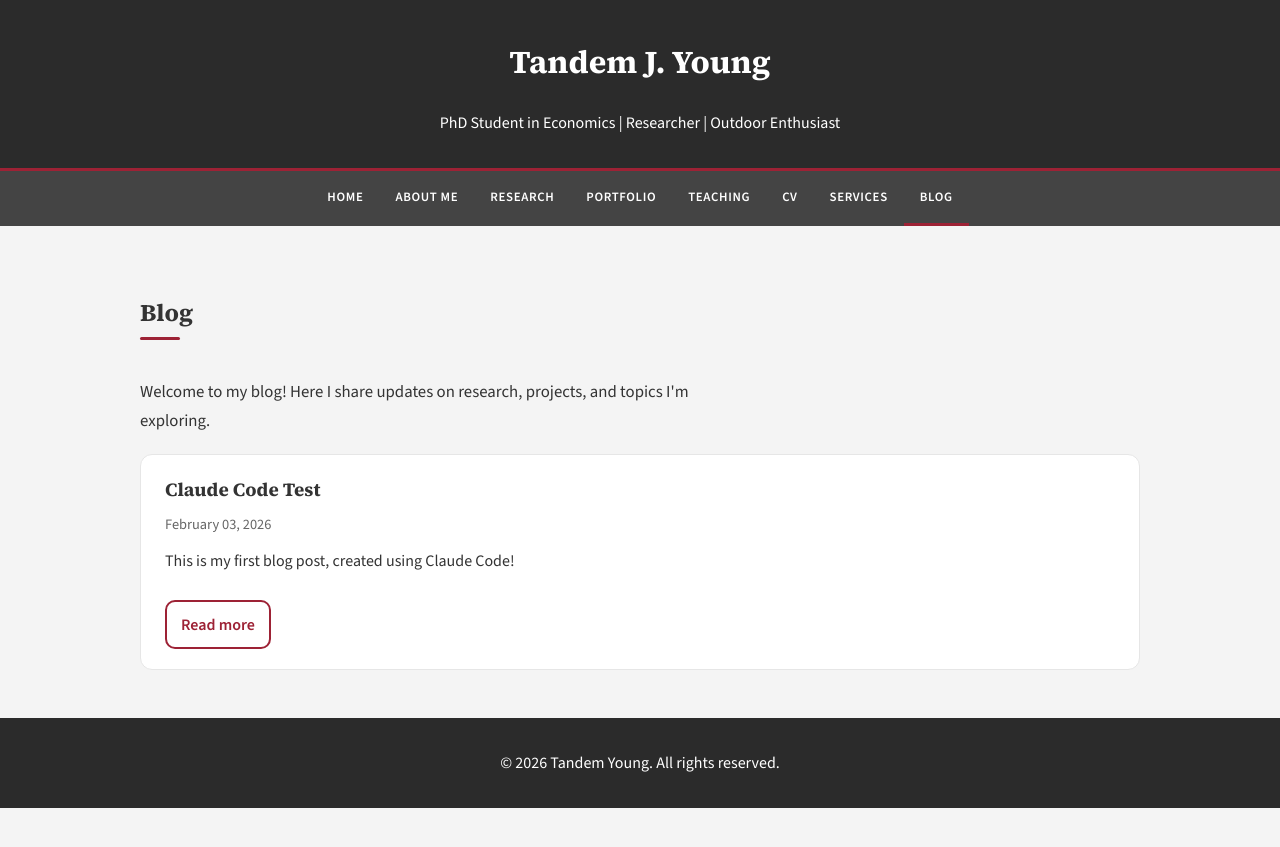
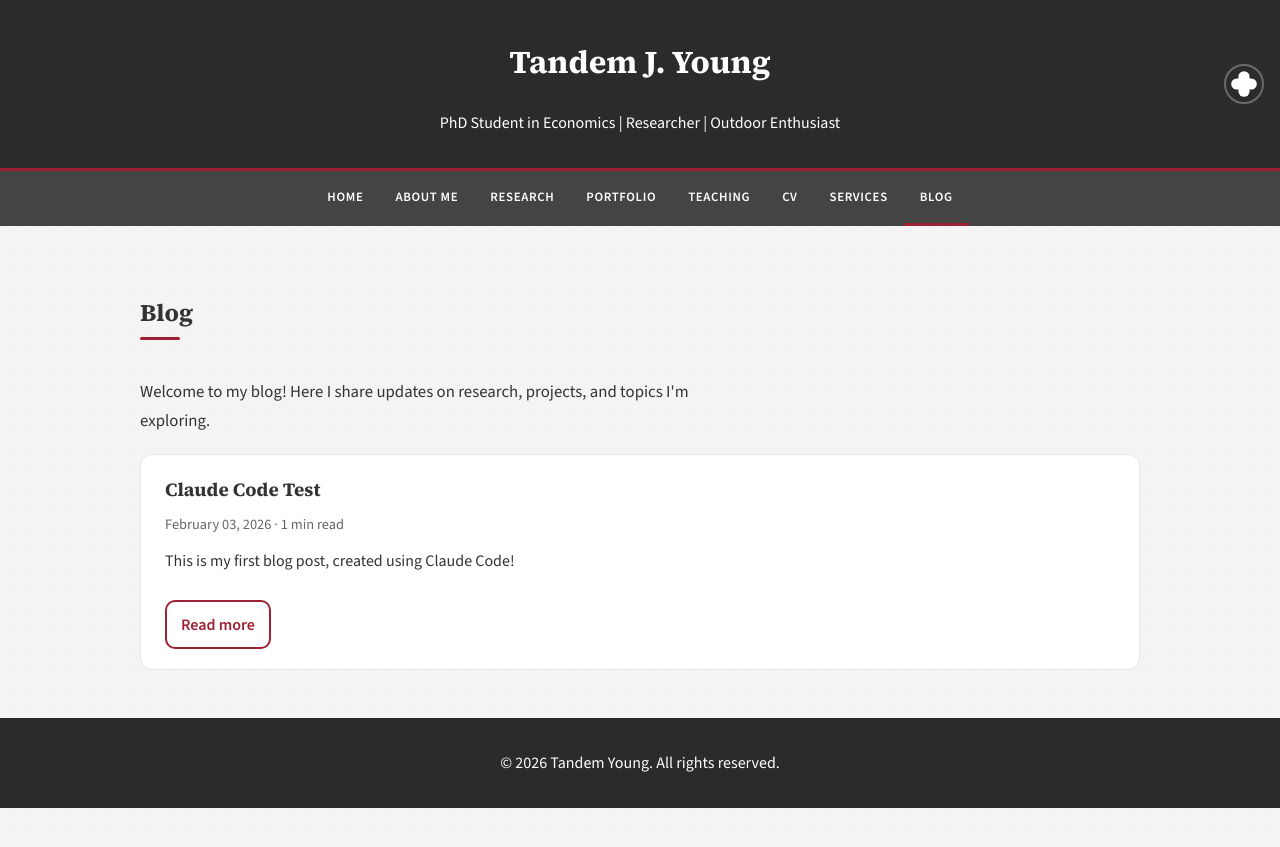
Before and after one commit to TandemYoung/tandemyoung.github.io, a Jekyll site: the page built from blog.html, in a window 1280 px wide. Shown: the top 847 px of the page. Built offline with Jekyll 4.4.1, drawn with Linux system fonts in a browser that asks for light colours.

Commit message:
Add scroll animations, dark mode, sticky nav, and micro-interactions
- Scroll-reveal: sections and cards fade in as they enter viewport
- Dark mode: toggle in header, persisted in localStorage, no FOUC
- Sticky nav: stays at top when scrolling past header
- Back-to-top button: appears after 400px scroll, smooth return
- Animated heading underlines: red bars grow on scroll into view
- Reading time badges: calculated on blog post pages, Liquid on listing
- Subtle dot-grid background texture for depth
- Respects prefers-reduced-motion for accessibility

Co-Authored-By: Claude Opus 4.6 (1M context) <noreply@anthropic.com>

```diff
--- a/_includes/footer.html
+++ b/_includes/footer.html
@@ -1,3 +1,4 @@
+<button class="back-to-top" aria-label="Back to top" title="Back to top">&uarr;</button>
 <footer>
   <p>&copy; {{ 'now' | date: '%Y' }} Tandem Young. All rights reserved.</p>
 </footer>
--- a/_includes/head.html
+++ b/_includes/head.html
@@ -1,3 +1,4 @@
+<script>if(localStorage.getItem('theme')==='dark')document.documentElement.setAttribute('data-theme','dark');</script>
 <meta charset="UTF-8" />
 <meta name="viewport" content="width=device-width, initial-scale=1.0" />
 <title>{{ page.title | default: site.title }}</title>
@@ -6,4 +7,5 @@
 <link rel="preconnect" href="https://fonts.gstatic.com" crossorigin>
 <link href="https://fonts.googleapis.com/css2?family=Source+Sans+3:wght@400;600;700&family=Source+Serif+4:wght@600;700&display=swap" rel="stylesheet">
 <link rel="stylesheet" href="{{ '/css/styles.css' | relative_url }}">
+<script src="{{ '/js/main.js' | relative_url }}" defer></script>
 {% seo %}
--- a/_includes/header.html
+++ b/_includes/header.html
@@ -1,4 +1,7 @@
 <header>
   <h1>Tandem J. Young</h1>
   <p>PhD Student in Economics | Researcher | Outdoor Enthusiast</p>
+  <button class="theme-toggle" aria-label="Toggle dark mode" title="Toggle dark mode">
+    <span class="theme-toggle-icon"></span>
+  </button>
 </header>
--- a/_layouts/post.html
+++ b/_layouts/post.html
@@ -11,7 +11,10 @@
       <article class="blog-post">
         <header class="post-header">
           <h2>{{ page.title }}</h2>
-          <p class="post-meta">{{ page.date | date: "%B %d, %Y" }}</p>
+          <p class="post-meta">
+            {{ page.date | date: "%B %d, %Y" }}
+            <span class="reading-time"></span>
+          </p>
         </header>
 
         <div class="post-content">
--- a/blog.html
+++ b/blog.html
@@ -11,7 +11,10 @@ title: Tandem Young - Blog
     {% for post in site.posts %}
     <article class="post-card">
       <h3><a href="{{ post.url | relative_url }}">{{ post.title }}</a></h3>
-      <p class="post-meta">{{ post.date | date: "%B %d, %Y" }}</p>
+      <p class="post-meta">
+        {{ post.date | date: "%B %d, %Y" }}
+        · {% assign words = post.content | number_of_words %}{% if words < 200 %}1{% else %}{{ words | divided_by: 200 }}{% endif %} min read
+      </p>
       <p class="post-excerpt">{{ post.excerpt | strip_html | truncate: 150 }}</p>
       <a href="{{ post.url | relative_url }}" class="btn">Read more</a>
     </article>
--- a/css/styles.css
+++ b/css/styles.css
@@ -75,7 +75,10 @@ body {
   margin: 0;
   padding: 0;
   background-color: var(--color-bg);
+  background-image: radial-gradient(circle, rgba(0, 0, 0, 0.03) 1px, transparent 1px);
+  background-size: 20px 20px;
   color: var(--color-text);
+  transition: background-color 0.3s, color 0.3s;
 }
 
 h1, h2, h3, h4 {
@@ -111,6 +114,8 @@ header {
   padding: var(--space-base) 0;
   text-align: center;
   border-bottom: 3px solid var(--color-accent);
+  position: relative;
+  transition: background-color 0.3s;
 }
 
 nav {
@@ -118,6 +123,9 @@ nav {
   justify-content: center;
   background: var(--color-primary-light);
   flex-wrap: wrap;
+  position: sticky;
+  top: 0;
+  z-index: 100;
 }
 
 nav a {
@@ -170,10 +178,17 @@ section h2::after,
   position: absolute;
   left: 0;
   bottom: 0;
-  width: 2.5rem;
+  width: 0;
   height: 3px;
   background: var(--color-accent);
   border-radius: 2px;
+  transition: width 0.5s ease;
+}
+
+section h2.visible::after,
+.home-content h2.visible::after,
+.about-content h2.visible::after {
+  width: 2.5rem;
 }
 
 footer {
@@ -181,6 +196,7 @@ footer {
   color: var(--color-white);
   text-align: center;
   padding: var(--space-base) 0;
+  transition: background-color 0.3s;
 }
 
 footer a {
@@ -258,7 +274,7 @@ form button:hover {
   border-radius: var(--radius-lg);
   padding: 0.875rem var(--space-base);
   background: var(--color-white);
-  transition: box-shadow 0.25s, border-color 0.25s, transform 0.25s;
+  transition: box-shadow 0.25s, border-color 0.25s, transform 0.25s, background-color 0.3s;
 }
 
 .card:hover {
@@ -969,3 +985,164 @@ tbody tr:nth-child(even) {
     grid-template-columns: 1fr;
   }
 }
+
+/* ==========================================================================
+   Dark Mode
+   ========================================================================== */
+[data-theme="dark"] {
+  --color-primary: #1a1a2e;
+  --color-primary-light: #16213e;
+  --color-primary-hover: #1f2f50;
+  --color-text: #e0e0e0;
+  --color-text-muted: #aaa;
+  --color-text-light: #999;
+  --color-bg: #0f0f1a;
+  --color-bg-alt: #1a1a2e;
+  --color-white: #1e1e30;
+  --color-border: #2a2a3e;
+  --color-border-light: #333350;
+  --color-border-input: #444466;
+}
+
+[data-theme="dark"] body {
+  background-image: radial-gradient(circle, rgba(255, 255, 255, 0.03) 1px, transparent 1px);
+}
+
+[data-theme="dark"] .home-photo,
+[data-theme="dark"] .about-photo {
+  border-color: #2a2a3e;
+  box-shadow: 0 0 0 4px #2a2a3e, 0 0 0 7px var(--color-accent), 0 10px 30px rgba(0, 0, 0, 0.3);
+}
+
+[data-theme="dark"] .post-card h3 a {
+  color: var(--color-text);
+}
+
+[data-theme="dark"] img {
+  opacity: 0.9;
+}
+
+/* ==========================================================================
+   Theme Toggle Button
+   ========================================================================== */
+.theme-toggle {
+  position: absolute;
+  top: 50%;
+  right: var(--space-base);
+  transform: translateY(-50%);
+  background: none;
+  border: 2px solid rgba(255, 255, 255, 0.3);
+  border-radius: var(--radius-full);
+  width: 2.5rem;
+  height: 2.5rem;
+  cursor: pointer;
+  display: flex;
+  align-items: center;
+  justify-content: center;
+  transition: border-color 0.2s, background-color 0.2s;
+}
+
+.theme-toggle:hover {
+  border-color: rgba(255, 255, 255, 0.6);
+  background: rgba(255, 255, 255, 0.1);
+}
+
+/* Sun icon (light mode) */
+.theme-toggle-icon {
+  display: block;
+  width: 1rem;
+  height: 1rem;
+  border-radius: var(--radius-full);
+  background: #fff;
+  position: relative;
+  transition: transform 0.3s, background 0.3s, box-shadow 0.3s;
+  box-shadow:
+    0.45rem 0 0 -0.15rem #fff,
+    -0.45rem 0 0 -0.15rem #fff,
+    0 0.45rem 0 -0.15rem #fff,
+    0 -0.45rem 0 -0.15rem #fff;
+}
+
+/* Moon icon (dark mode) */
+[data-theme="dark"] .theme-toggle-icon {
+  background: transparent;
+  box-shadow: inset -0.35rem -0.05rem 0 0 #fff;
+  transform: rotate(-30deg);
+}
+
+/* ==========================================================================
+   Scroll Reveal Animations
+   ========================================================================== */
+[data-reveal] {
+  opacity: 0;
+  transform: translateY(20px);
+  transition: opacity 0.6s ease, transform 0.6s ease;
+}
+
+[data-reveal].visible {
+  opacity: 1;
+  transform: translateY(0);
+}
+
+/* Stagger cards in grids */
+[data-reveal]:nth-child(2) { transition-delay: 0.1s; }
+[data-reveal]:nth-child(3) { transition-delay: 0.2s; }
+[data-reveal]:nth-child(4) { transition-delay: 0.3s; }
+
+/* Respect reduced motion preference */
+@media (prefers-reduced-motion: reduce) {
+  [data-reveal] {
+    opacity: 1;
+    transform: none;
+    transition: none;
+  }
+  section h2::after,
+  .home-content h2::after,
+  .about-content h2::after {
+    width: 2.5rem;
+    transition: none;
+  }
+  html { scroll-behavior: auto; }
+}
+
+/* ==========================================================================
+   Back-to-Top Button
+   ========================================================================== */
+.back-to-top {
+  position: fixed;
+  bottom: 2rem;
+  right: 2rem;
+  z-index: 99;
+  width: 3rem;
+  height: 3rem;
+  border-radius: var(--radius-full);
+  border: none;
+  background: var(--color-accent);
+  color: #fff;
+  font-size: 1.25rem;
+  cursor: pointer;
+  opacity: 0;
+  pointer-events: none;
+  transform: translateY(10px);
+  transition: opacity 0.3s, transform 0.3s, background-color 0.2s;
+  box-shadow: 0 4px 12px rgba(157, 34, 53, 0.3);
+}
+
+.back-to-top.visible {
+  opacity: 1;
+  pointer-events: auto;
+  transform: translateY(0);
+}
+
+.back-to-top:hover {
+  background: var(--color-accent-light);
+  transform: translateY(-2px);
+}
+
+/* ==========================================================================
+   Reading Time Badge
+   ========================================================================== */
+.reading-time {
+  color: var(--color-text-light);
+  font-size: var(--font-size-sm);
+}
--- /dev/null
+++ b/js/main.js
@@ -0,0 +1,94 @@
+(function () {
+  'use strict';
+
+  // ---------------------------------------------------------------------------
+  // Scroll-reveal: fade-in elements as they enter the viewport
+  // ---------------------------------------------------------------------------
+  var revealTargets = 'section, .card, .paper-card, .project-card, .post-card';
+
+  function initReveal() {
+    var els = document.querySelectorAll(revealTargets);
+    els.forEach(function (el) { el.setAttribute('data-reveal', ''); });
+
+    // Also tag h2s for animated underlines
+    document.querySelectorAll('section h2, .home-content h2, .about-content h2').forEach(function (el) {
+      el.setAttribute('data-reveal', '');
+    });
+
+    var observer = new IntersectionObserver(function (entries) {
+      entries.forEach(function (entry) {
+        if (entry.isIntersecting) {
+          entry.target.classList.add('visible');
+          observer.unobserve(entry.target);
+        }
+      });
+    }, { threshold: 0.1 });
+
+    document.querySelectorAll('[data-reveal]').forEach(function (el) {
+      observer.observe(el);
+    });
+  }
+
+  // ---------------------------------------------------------------------------
+  // Dark mode toggle
+  // ---------------------------------------------------------------------------
+  function initDarkMode() {
+    var btn = document.querySelector('.theme-toggle');
+    if (!btn) return;
+
+    btn.addEventListener('click', function () {
+      var html = document.documentElement;
+      var isDark = html.getAttribute('data-theme') === 'dark';
+      if (isDark) {
+        html.removeAttribute('data-theme');
+        localStorage.setItem('theme', 'light');
+      } else {
+        html.setAttribute('data-theme', 'dark');
+        localStorage.setItem('theme', 'dark');
+      }
+    });
+  }
+
+  // ---------------------------------------------------------------------------
+  // Back-to-top button
+  // ---------------------------------------------------------------------------
+  function initBackToTop() {
+    var btn = document.querySelector('.back-to-top');
+    if (!btn) return;
+
+    window.addEventListener('scroll', function () {
+      if (window.scrollY > 400) {
+        btn.classList.add('visible');
+      } else {
+        btn.classList.remove('visible');
+      }
+    }, { passive: true });
+
+    btn.addEventListener('click', function () {
+      window.scrollTo({ top: 0, behavior: 'smooth' });
+    });
+  }
+
+  // ---------------------------------------------------------------------------
+  // Reading time (post pages only)
+  // ---------------------------------------------------------------------------
+  function initReadingTime() {
+    var content = document.querySelector('.post-content');
+    var meta = document.querySelector('.post-header .reading-time');
+    if (!content || !meta) return;
+
+    var words = content.textContent.trim().split(/\s+/).length;
+    var minutes = Math.max(1, Math.round(words / 200));
+    meta.textContent = '\u00B7 ' + minutes + ' min read';
+  }
+
+  // ---------------------------------------------------------------------------
+  // Init
+  // ---------------------------------------------------------------------------
+  document.addEventListener('DOMContentLoaded', function () {
+    initReveal();
+    initDarkMode();
+    initBackToTop();
+    initReadingTime();
+  });
+})();
```
